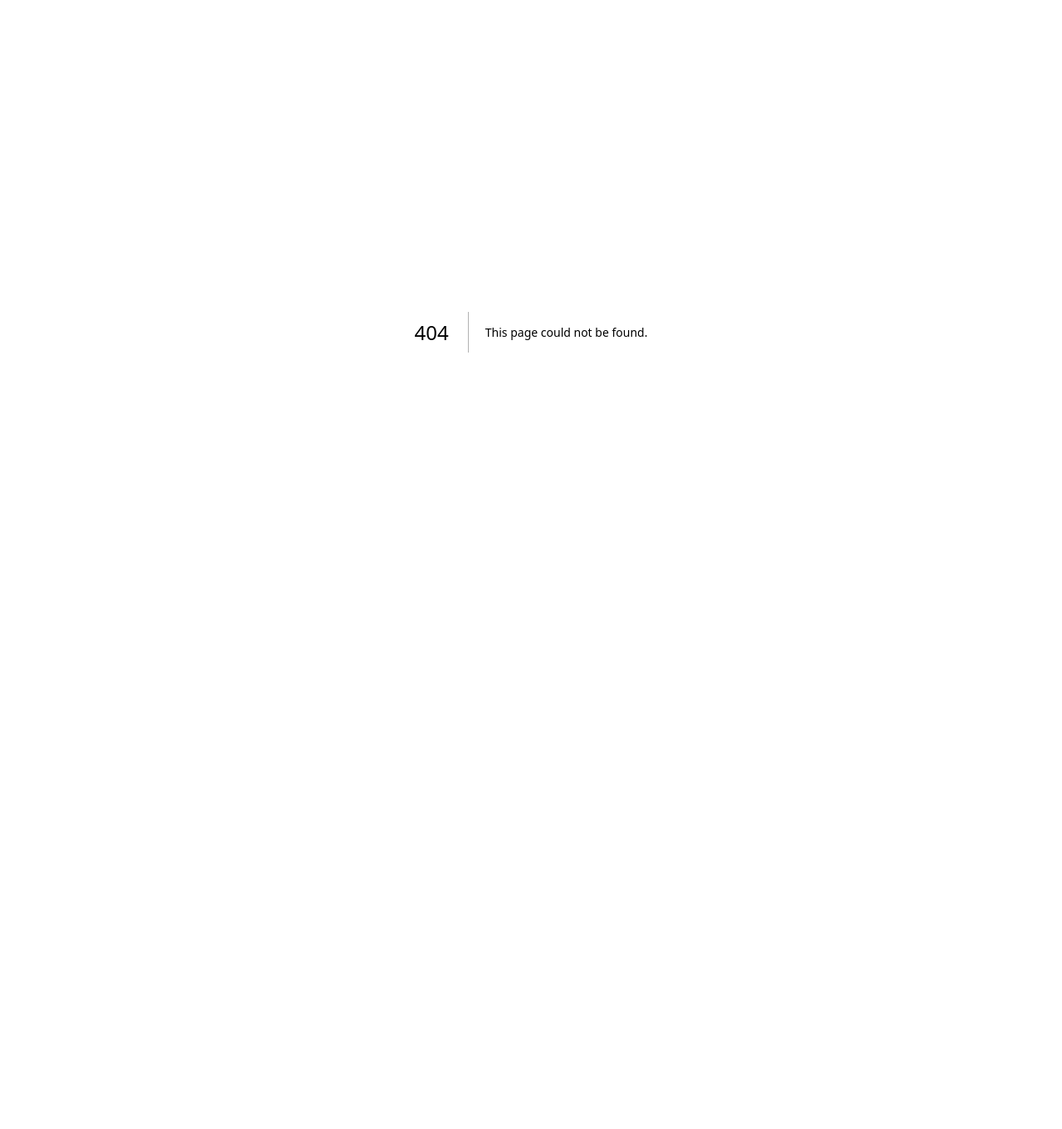
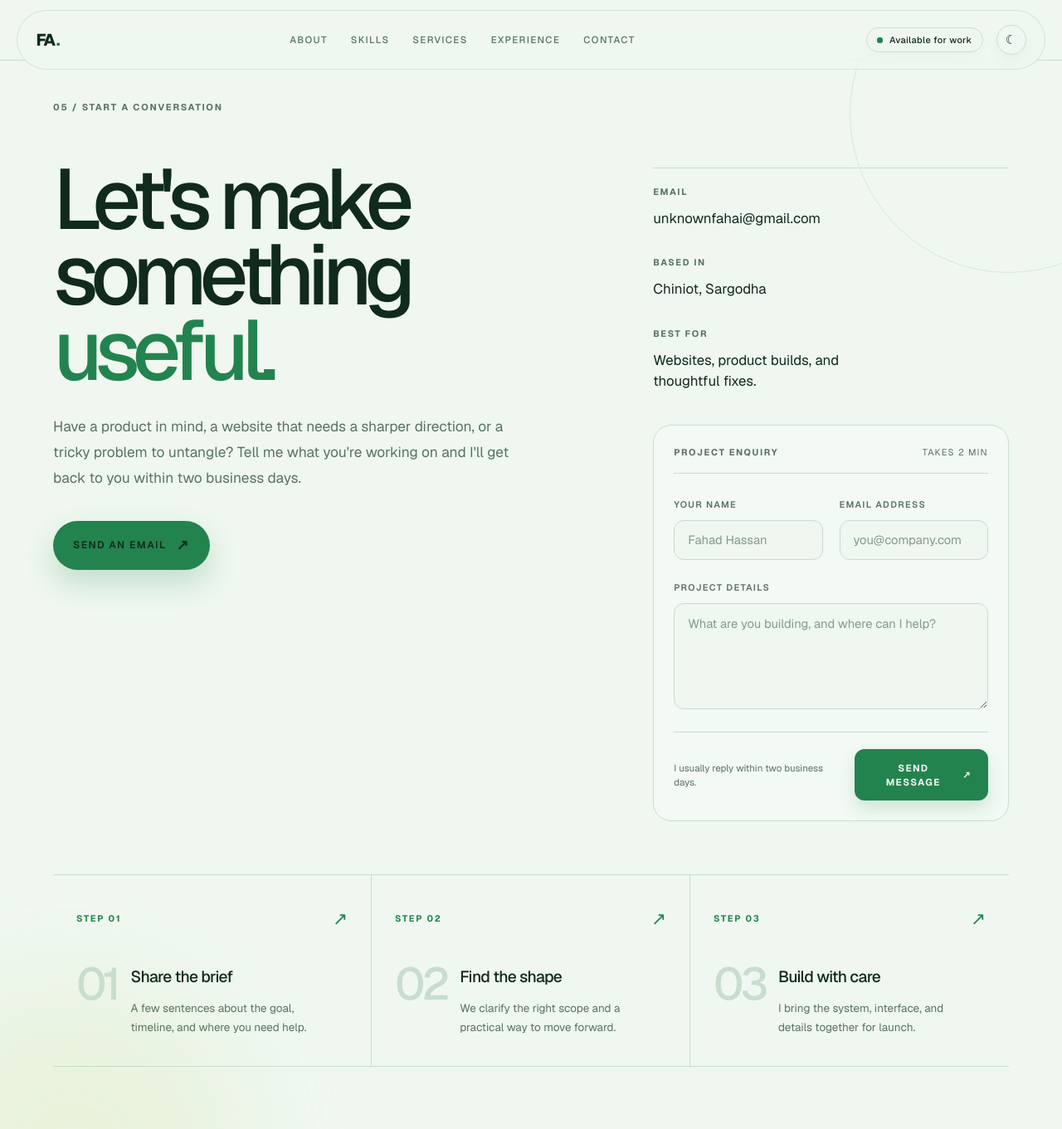
Before and after one commit to fhmalik2211-netizen/Fahad-Portfolio, a Next.js app: page /contact in a window 1280 px wide. Before the commit this address had no page. Shown: the top 1361 px of the page at 83% size. Before the commit the page ends 800 px from the top, so only its background shows below. Built offline with nearby package versions, Linux system fonts and the light colour scheme.

Commit message:
Update personal information and enhance contact page functionality

```diff
--- a/app/components/AboutSection.tsx
+++ b/app/components/AboutSection.tsx
@@ -15,7 +15,7 @@ export default function AboutSection() {
             <div className="overflow-hidden rounded-[24px] border border-[var(--line)] bg-[var(--background)]">
               <Image
                 src="/ChatGPT Image Sep 20, 2026, 06_12_43 AM.png"
-                alt="Fahad Ahmed in a formal suit"
+                alt="Fahad Hassan in a formal suit"
                 width={1086}
                 height={1448}
                 sizes="(max-width: 1024px) 90vw, 600px"
--- a/app/components/ContactSection.tsx
+++ b/app/components/ContactSection.tsx
@@ -1,32 +1,185 @@
+"use client";
+
+import { FormEvent, useState } from "react";
+
 export default function ContactSection() {
+  const [result, setResult] = useState("");
+  const [isSending, setIsSending] = useState(false);
+
+    async function onSubmit(event: FormEvent<HTMLFormElement>) {
+      event.preventDefault();
+      setIsSending(true);
+      setResult("");
+
+    const form = event.currentTarget;
+    const formData = new FormData(form);
+    formData.append("access_key", "58468ebe-17ff-426c-8ae7-f4614e7e8169");
+
+    try {
+      const response = await fetch("https://api.web3forms.com/submit", {
+        method: "POST",
+        body: formData,
+      });
+      const data = await response.json();
+
+      if (data.success) {
+        setResult("Thanks, your message is on its way.");
+        form.reset();
+      } else {
+        setResult("Something went wrong. Please email me directly.");
+      }
+    } catch {
+      setResult("Something went wrong. Please email me directly.");
+    } finally {
+      setIsSending(false);
+    }
+  }
+
   return (
     <section
-      className="border-t border-[var(--line)] bg-[var(--background)] px-[max(5vw,calc((100vw-1140px)/2))] pb-32 pt-[5.5rem]"
+      className="relative overflow-hidden border-t border-[var(--line)] bg-[var(--background)] px-[5vw] pb-24 pt-8 sm:pb-32 sm:pt-12"
       id="contact"
+      aria-labelledby="contact-heading"
     >
-      <div className="mx-auto max-w-[1240px] rounded-[28px] border border-[var(--line)] bg-[var(--background)] px-6 py-10 text-[var(--foreground)] shadow-[0_28px_70px_rgba(16,42,28,0.08)] sm:px-8 md:px-10">
+      <div className="pointer-events-none absolute right-[-8rem] top-[-8rem] h-[24rem] w-[24rem] rounded-full border border-[var(--line)] opacity-60" />
+      <div className="pointer-events-none absolute bottom-[-11rem] left-[-7rem] h-[25rem] w-[25rem] rounded-full bg-[var(--art-yellow)] opacity-25 blur-3xl" />
+
+      <div className="relative mx-auto max-w-[1240px]">
         <p className="m-0 text-[.69rem] font-bold uppercase tracking-[.16em] text-[var(--muted)]">
           05 / Start a conversation
         </p>
 
-        <div className="mt-14 flex flex-col gap-10 lg:flex-row lg:items-end lg:justify-between">
-          <h2 className="m-0 max-w-[760px] text-[clamp(3rem,6vw,7rem)] font-medium leading-[.92] tracking-[-.08em] text-[var(--foreground)]">
-            Have a good idea?
-            <span className="mt-3 block text-[var(--accent)]">Let&apos;s make it real.</span>
-          </h2>
+        <div className="mt-14 grid gap-14 lg:grid-cols-[1.2fr_.8fr] lg:gap-20">
+          <div>
+            <h1
+              className="m-0 max-w-[800px] text-[clamp(3.25rem,8vw,7.8rem)] font-medium leading-[.89] tracking-[-.085em] text-[var(--foreground)]"
+              id="contact-heading"
+            >
+              Let&apos;s make something <span className="text-[var(--accent)]">useful.</span>
+            </h1>
+            <p className="mt-8 max-w-[570px] text-[1rem] leading-[1.8] text-[var(--muted)] sm:text-[1.08rem]">
+              Have a product in mind, a website that needs a sharper direction, or a tricky problem to untangle? Tell me what you&apos;re working on and I&apos;ll get back to you within two business days.
+            </p>
+            <a
+              className="group mt-9 inline-flex items-center gap-3 rounded-full bg-[var(--accent)] px-6 py-4 text-[.76rem] font-semibold uppercase tracking-[.12em] text-[var(--background)] shadow-[0_16px_35px_rgba(35,131,79,0.22)] transition-all duration-200 hover:-translate-y-0.5 hover:brightness-110 focus-visible:outline-2 focus-visible:outline-offset-2 focus-visible:outline-[var(--accent)]"
+              href="mailto:unknownfahai@gmail.com"
+            >
+              Send an email
+              <span className="text-[1.1rem] transition-transform duration-200 group-hover:translate-x-1" aria-hidden="true">
+                ↗
+              </span>
+            </a>
+          </div>
 
-          <a
-            className="group inline-flex items-center gap-3 rounded-full border border-[var(--accent)] bg-[var(--accent)] px-5 py-3 text-[.82rem] font-semibold uppercase tracking-[.12em] text-[var(--background)] shadow-[0_12px_28px_rgba(35,131,79,0.2)] transition-all duration-200 hover:-translate-y-0.5 hover:brightness-110 focus-visible:outline-2 focus-visible:outline-offset-2 focus-visible:outline-[var(--accent)]"
-            href="mailto:unknownfahai@gmail.com"
-          >
-            unknownfahai@gmail.com
-            <span
-              className="inline-flex text-[1.1rem] text-[var(--background)] transition-transform duration-200 group-hover:translate-x-1"
-              aria-hidden="true"
-            >
-              ↗
-            </span>
-          </a>
+          <div className="border-t border-[var(--line)] pt-5 lg:mt-2">
+            <div className="grid gap-8 sm:grid-cols-2 lg:grid-cols-1">
+              <div>
+                <p className="m-0 text-[.68rem] font-bold uppercase tracking-[.15em] text-[var(--muted)]">Email</p>
+                <a className="mt-3 inline-block text-[1.05rem] text-[var(--foreground)] underline decoration-[var(--line)] underline-offset-8 transition-colors hover:text-[var(--accent)] hover:decoration-[var(--accent)]" href="mailto:unknownfahai@gmail.com">
+                  unknownfahai@gmail.com
+                </a>
+              </div>
+              <div>
+                <p className="m-0 text-[.68rem] font-bold uppercase tracking-[.15em] text-[var(--muted)]">Based in</p>
+                <p className="mt-3 text-[1.05rem] text-[var(--foreground)]">Chiniot, Sargodha</p>
+              </div>
+              <div>
+                <p className="m-0 text-[.68rem] font-bold uppercase tracking-[.15em] text-[var(--muted)]">Best for</p>
+                <p className="mt-3 max-w-[280px] text-[1.05rem] leading-[1.5] text-[var(--foreground)]">Websites, product builds, and thoughtful fixes.</p>
+              </div>
+            </div>
+
+            <form className="mt-10 rounded-[22px] border border-[var(--line)] bg-[color-mix(in_srgb,var(--background)_72%,white_28%)] p-5 sm:p-6" onSubmit={onSubmit}>
+              <div className="flex items-center justify-between gap-4 border-b border-[var(--line)] pb-4">
+                <p className="m-0 text-[.68rem] font-bold uppercase tracking-[.15em] text-[var(--muted)]">
+                  Project enquiry
+                </p>
+                <span className="text-[.68rem] uppercase tracking-[.12em] text-[var(--muted)]">Takes 2 min</span>
+              </div>
+
+              <div className="mt-6 grid gap-5 sm:grid-cols-2">
+                <label className="block">
+                  <span className="text-[.68rem] font-semibold uppercase tracking-[.12em] text-[var(--muted)]">Your name</span>
+                  <input
+                    className="mt-2 w-full rounded-xl border border-[var(--line)] bg-[var(--background)] px-4 py-3 text-[.92rem] text-[var(--foreground)] outline-none transition-colors placeholder:text-[var(--muted)]/70 focus:border-[var(--accent)] focus:ring-2 focus:ring-[var(--accent)]/15"
+                    type="text"
+                    name="name"
+                    placeholder="Fahad Hassan"
+                    autoComplete="name"
+                    required
+                  />
+                </label>
+                <label className="block">
+                  <span className="text-[.68rem] font-semibold uppercase tracking-[.12em] text-[var(--muted)]">Email address</span>
+                  <input
+                    className="mt-2 w-full rounded-xl border border-[var(--line)] bg-[var(--background)] px-4 py-3 text-[.92rem] text-[var(--foreground)] outline-none transition-colors placeholder:text-[var(--muted)]/70 focus:border-[var(--accent)] focus:ring-2 focus:ring-[var(--accent)]/15"
+                    type="email"
+                    name="email"
+                    placeholder="you@company.com"
+                    autoComplete="email"
+                    required
+                  />
+                </label>
+              </div>
+
+              <label className="mt-5 block">
+                <span className="text-[.68rem] font-semibold uppercase tracking-[.12em] text-[var(--muted)]">Project details</span>
+                <textarea
+                  className="mt-2 min-h-32 w-full resize-y rounded-xl border border-[var(--line)] bg-[var(--background)] px-4 py-3 text-[.92rem] leading-[1.6] text-[var(--foreground)] outline-none transition-colors placeholder:text-[var(--muted)]/70 focus:border-[var(--accent)] focus:ring-2 focus:ring-[var(--accent)]/15"
+                  name="message"
+                  placeholder="What are you building, and where can I help?"
+                  required
+                />
+              </label>
+
+              <div className="mt-5 flex flex-col gap-4 border-t border-[var(--line)] pt-5 sm:flex-row sm:items-center sm:justify-between">
+                <p className="m-0 text-[.72rem] leading-[1.5] text-[var(--muted)]" role="status" aria-live="polite">
+                  {result || "I usually reply within two business days."}
+                </p>
+                <button
+                  className="group inline-flex w-full items-center justify-center gap-2 rounded-xl bg-[var(--accent)] px-5 py-3.5 text-[.72rem] font-bold uppercase tracking-[.12em] text-[var(--background)] shadow-[0_10px_20px_rgba(35,131,79,0.16)] transition-all hover:-translate-y-0.5 hover:brightness-110 disabled:cursor-wait disabled:opacity-60 sm:w-auto"
+                  type="submit"
+                  disabled={isSending}
+                >
+                  {isSending ? "Sending..." : "Send message"}
+                  <span className="transition-transform group-hover:translate-x-1" aria-hidden="true">↗</span>
+                </button>
+              </div>
+            </form>
+          </div>
+        </div>
+
+        <div className="mt-16 border-y border-[var(--line)]">
+          <div className="grid sm:grid-cols-3">
+            {[
+              ["01", "Share the brief", "A few sentences about the goal, timeline, and where you need help."],
+              ["02", "Find the shape", "We clarify the right scope and a practical way to move forward."],
+              ["03", "Build with care", "I bring the system, interface, and details together for launch."],
+            ].map(([number, title, description], index) => (
+              <article
+                className={`group relative border-b border-[var(--line)] py-7 sm:border-b-0 sm:px-7 sm:py-9 ${
+                  index < 2 ? "sm:border-r" : ""
+                }`}
+                key={number}
+              >
+                <div className="flex items-center justify-between">
+                  <span className="text-[.68rem] font-bold tracking-[.16em] text-[var(--accent)]">STEP {number}</span>
+                  <span className="text-[1.35rem] text-[var(--accent)] transition-transform duration-300 group-hover:translate-x-1 group-hover:-translate-y-1" aria-hidden="true">
+                    ↗
+                  </span>
+                </div>
+                <div className="mt-10 flex items-start gap-4">
+                  <span className="text-[3.4rem] font-medium leading-[.8] tracking-[-.08em] text-[var(--line)] transition-colors duration-300 group-hover:text-[var(--accent)]">
+                    {number}
+                  </span>
+                  <div>
+                    <h2 className="m-0 pt-1 text-[1.2rem] font-medium leading-[1.05] tracking-[-.035em] text-[var(--foreground)]">{title}</h2>
+                    <p className="mt-4 max-w-[240px] text-[.84rem] leading-[1.7] text-[var(--muted)]">{description}</p>
+                  </div>
+                </div>
+              </article>
+            ))}
+          </div>
         </div>
       </div>
     </section>
--- a/app/components/Footer.tsx
+++ b/app/components/Footer.tsx
@@ -1,3 +1,5 @@
+import Link from "next/link";
+
 export default function Footer() {
   return (
     <footer className="border-t border-[var(--line)] bg-[var(--background)]/80">
@@ -5,12 +7,12 @@ export default function Footer() {
         <p className="m-0 font-medium">© 2026 Fahad Hassan</p>
 
         <div className="flex flex-wrap items-center gap-5 sm:gap-8">
-          <a
+          <Link
             className="transition-colors duration-200 hover:text-[var(--foreground)]"
-            href="#top"
+            href="/#top"
           >
             Back to top ↑
-          </a>
+          </Link>
           <a
             className="transition-colors duration-200 hover:text-[var(--foreground)]"
             href="https://www.linkedin.com"
--- a/app/components/Hero.tsx
+++ b/app/components/Hero.tsx
@@ -19,7 +19,7 @@ export default function Hero() {
     { label: "Years experience", value: "2+" },
     { label: "Projects shipped", value: "10+" },
     { label: "Core stack", value: "MERN" },
-    { label: "Based in", value: "Islamabad" },
+    { label: "Based in", value: "Chiniot, Sargodha" },
   ];
   const shouldReduceMotion = useReducedMotion();
   const motionTransition = shouldReduceMotion
--- a/app/components/Navbar.tsx
+++ b/app/components/Navbar.tsx
@@ -33,11 +33,11 @@ export default function Navbar() {
   }
 
   const navLinks = [
-      { href: "#about", label: "About" },
-      { href: "#skills", label: "Skills" },
-      { href: "#services", label: "Services" },
-    { href: "#experience", label: "Experience" },
-    { href: "#contact", label: "Contact" },
+    { href: "/#about", label: "About" },
+    { href: "/#skills", label: "Skills" },
+    { href: "/#services", label: "Services" },
+    { href: "/#experience", label: "Experience" },
+    { href: "/contact", label: "Contact" },
   ];
 
   return (
@@ -79,7 +79,7 @@ export default function Navbar() {
         <div className="flex items-center gap-3 sm:gap-4">
           <a
             className="hidden items-center gap-2 rounded-full border border-[var(--line)] bg-[var(--background)]/80 px-3 py-1.5 text-[.68rem] font-medium tracking-[.04em] text-[var(--muted)] shadow-[0_8px_20px_rgba(16,42,28,0.02)] transition-all duration-200 hover:border-[var(--accent)] hover:text-[var(--foreground)] sm:flex"
-            href="#contact"
+            href="/contact"
           >
             <span className="relative flex h-[7px] w-[7px]">
               <span className="absolute inline-flex h-full w-full animate-ping rounded-full bg-[var(--accent)] opacity-75" />
@@ -177,7 +177,7 @@ export default function Navbar() {
               ))}
 
               <a
-                href="#contact"
+                href="/contact"
                 onClick={() => setMobileOpen(false)}
                 className="mt-3 inline-flex items-center justify-center gap-2 rounded-full bg-[var(--foreground)] px-4 py-3 text-[.75rem] font-medium tracking-[.08em] text-[var(--background)] uppercase"
               >
--- /dev/null
+++ b/app/contact/page.tsx
@@ -0,0 +1,27 @@
+import type { Metadata } from "next";
+import ContactSection from "../components/ContactSection";
+import Footer from "../components/Footer";
+import Navbar from "../components/Navbar";
+
+export const metadata: Metadata = {
+  title: "Contact | Fahad Hassan",
+  description: "Get in touch with Fahad Hassan about websites, product builds, and thoughtful fixes.",
+};
+
+export default function ContactPage() {
+  return (
+    <>
+      <a
+        className="absolute left-4 top-4 z-[100] -translate-y-20 rounded-full bg-[var(--foreground)] px-4 py-2 text-sm font-medium text-[var(--background)] transition-transform focus:translate-y-0 focus-visible:outline-2 focus-visible:outline-offset-2 focus-visible:outline-[var(--accent)]"
+        href="#main-content"
+      >
+        Skip to content
+      </a>
+      <main id="main-content">
+        <Navbar />
+        <ContactSection />
+        <Footer />
+      </main>
+    </>
+  );
+}
--- a/app/layout.tsx
+++ b/app/layout.tsx
@@ -13,23 +13,23 @@ const geistMono = Geist_Mono({
 });
 
 export const metadata: Metadata = {
-  title: "Fahad Ahmed | Developer & Designer",
-  description: "The portfolio of Fahad Ahmed, an independent developer and designer.",
-  keywords: ["Fahad Ahmed", "full-stack developer", "web developer", "React", "Next.js"],
-  creator: "Fahad Ahmed",
+  title: "Fahad Hassan | Developer & Designer",
+  description: "The portfolio of Fahad Hassan, an independent developer and designer.",
+  keywords: ["Fahad Hassan", "full-stack developer", "web developer", "React", "Next.js"],
+  creator: "Fahad Hassan",
   icons: {
     icon: "/favicon.svg",
     shortcut: "/favicon.svg",
   },
   openGraph: {
-    title: "Fahad Ahmed | Developer & Designer",
-    description: "The portfolio of Fahad Ahmed, an independent developer and designer.",
+    title: "Fahad Hassan | Developer & Designer",
+    description: "The portfolio of Fahad Hassan, an independent developer and designer.",
     type: "website",
   },
   twitter: {
     card: "summary",
-    title: "Fahad Ahmed | Developer & Designer",
-    description: "The portfolio of Fahad Ahmed, an independent developer and designer.",
+    title: "Fahad Hassan | Developer & Designer",
+    description: "The portfolio of Fahad Hassan, an independent developer and designer.",
   },
 };
 
```
